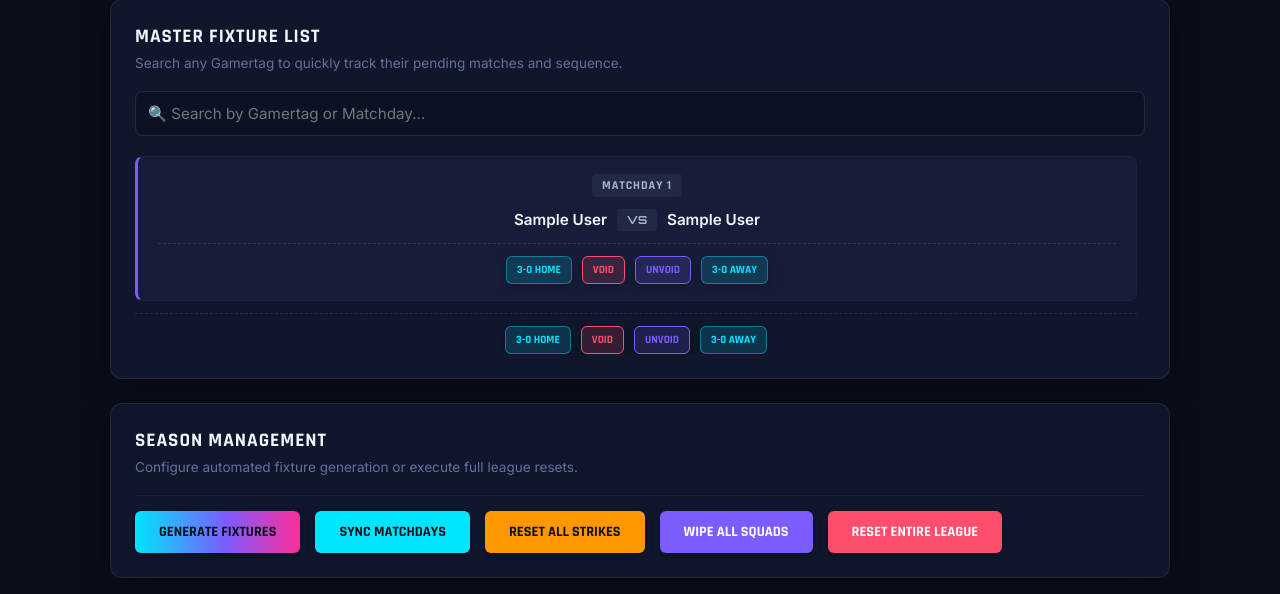
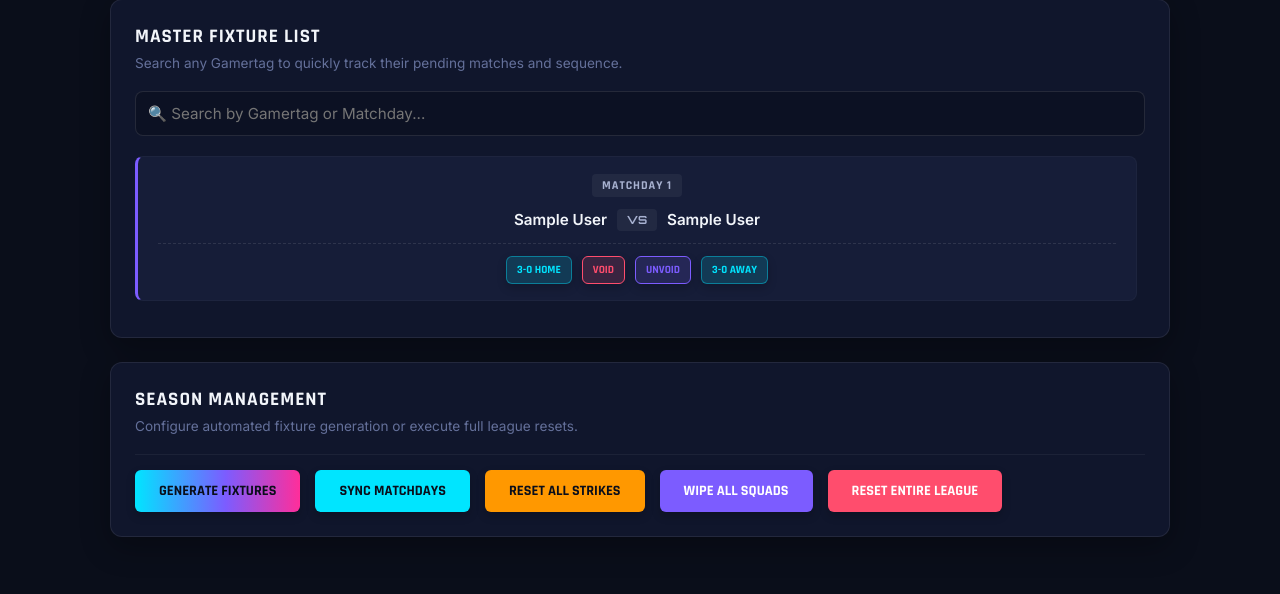
Before and after one commit to Emmanuel-Onyenwe/Efootball-League, a Flask app: page /panic-hq in a window 1280 px wide. Shown: the part 1074-1668 px from the top of the page. Run offline with Flask 3, Linux system fonts and the light colour scheme; a user stored in the database is signed in; tables that the repository leaves empty hold one stand-in row (values such as "Sample post"); some libraries are stand-ins or nearby versions.

Commit message:
Update admin.html

```diff
--- a/templates/admin.html
+++ b/templates/admin.html
@@ -324,7 +324,7 @@
       {% endif %}
     </div>
 
-    <!-- MASTER FIXTURE TRACKER -->
+        <!-- MASTER FIXTURE TRACKER -->
     <div class="panel">
       <h2>Master Fixture List</h2>
       <p>Search any Gamertag to quickly track their pending matches and sequence.</p>
@@ -351,20 +351,7 @@
             </div>
 
             {% if current_user.id == 1 %}
-            <form action="{{ url_for('admin_override') }}" method="POST" style="display: flex; justify-content: center; flex-wrap: wrap; gap: 10px; width: 100%; border-top: 1px dashed rgba(255,255,255,0.1); padding-top: 12px;">
-              <input type="hidden" name="match_id" value="{{ match.id }}">
-              <button type="submit" name="action" value="walkover_home" class="btn" style="background: rgba(0, 229, 255, 0.15); color: var(--cyan); border: 1px solid rgba(0, 229, 255, 0.4); font-size: 0.70rem; padding: 6px 10px;" onclick="return confirm('Give {{ match.player_a.name }} a 3-0 win?');">3-0 Home</button>
-              <button type="submit" name="action" value="void" class="btn btn-red" style="font-size: 0.70rem; padding: 6px 10px; background: rgba(255, 77, 109, 0.15); color: var(--red); border: 1px solid var(--red);" onclick="return confirm('DANGER: VOID this match? Neither player gets points.');">VOID</button>
-              <button type="submit" name="action" value="unvoid" class="btn" style="background: rgba(124, 92, 255, 0.15); color: var(--violet); border: 1px solid var(--violet); padding: 6px 10px; font-size: 0.70rem;">UNVOID</button>
-              <button type="submit" name="action" value="walkover_away" class="btn" style="background: rgba(0, 229, 255, 0.15); color: var(--cyan); border: 1px solid rgba(0, 229, 255, 0.4); font-size: 0.70rem; padding: 6px 10px;" onclick="return confirm('Give {{ match.player_b.name }} a 3-0 win?');">3-0 Away</button>
-            </form>
-            {% endif %}
-
-          </div>
-
-
-            {% if current_user.id == 1 %}
-            <form action="{{ url_for('admin_override') }}" method="POST" style="display: flex; justify-content: center; flex-wrap: wrap; gap: 10px; width: 100%; border-top: 1px dashed rgba(255,255,255,0.1); padding-top: 12px;">
+            <form action="{{ url_for('admin_override') }}" method="POST" style="display: flex; justify-content: center; flex-wrap: wrap; gap: 10px; width: 100%; border-top: 1px dashed rgba(255,255,255,0.1); padding-top: 12px; margin: 0;">
               <input type="hidden" name="match_id" value="{{ match.id }}">
               <button type="submit" name="action" value="walkover_home" class="btn" style="background: rgba(0, 229, 255, 0.15); color: var(--cyan); border: 1px solid rgba(0, 229, 255, 0.4); font-size: 0.70rem; padding: 6px 10px;" onclick="return confirm('Give {{ match.player_a.name }} a 3-0 win?');">3-0 Home</button>
               <button type="submit" name="action" value="void" class="btn btn-red" style="font-size: 0.70rem; padding: 6px 10px; background: rgba(255, 77, 109, 0.15); color: var(--red); border: 1px solid var(--red);" onclick="return confirm('DANGER: VOID this match? Neither player gets points.');">VOID</button>
```
